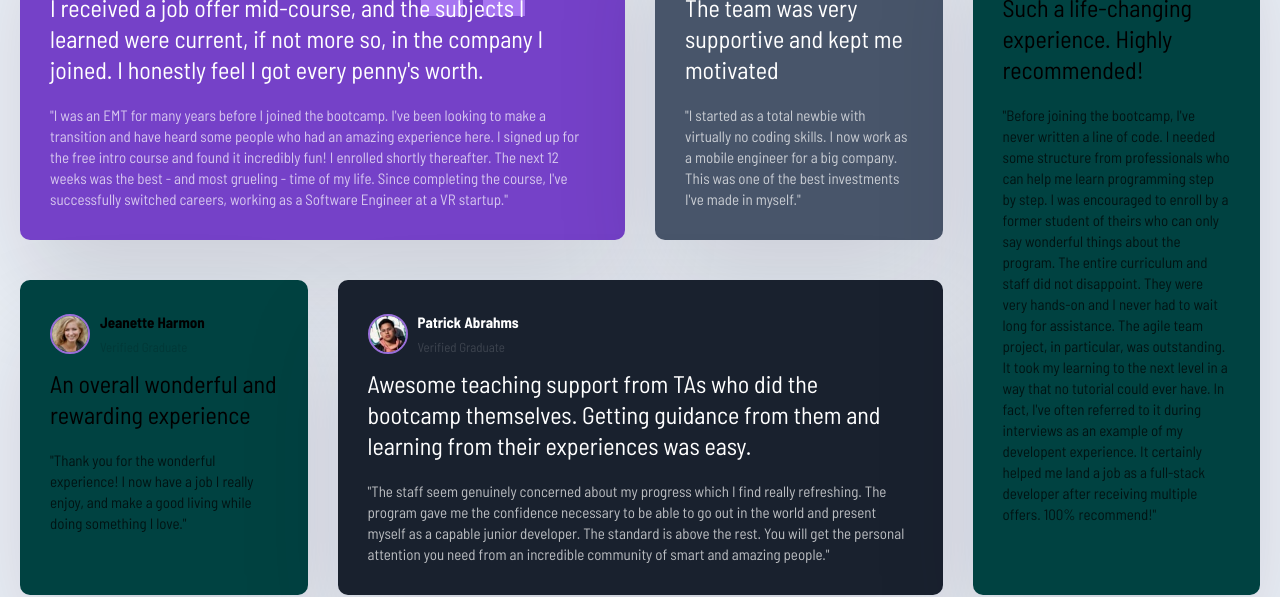
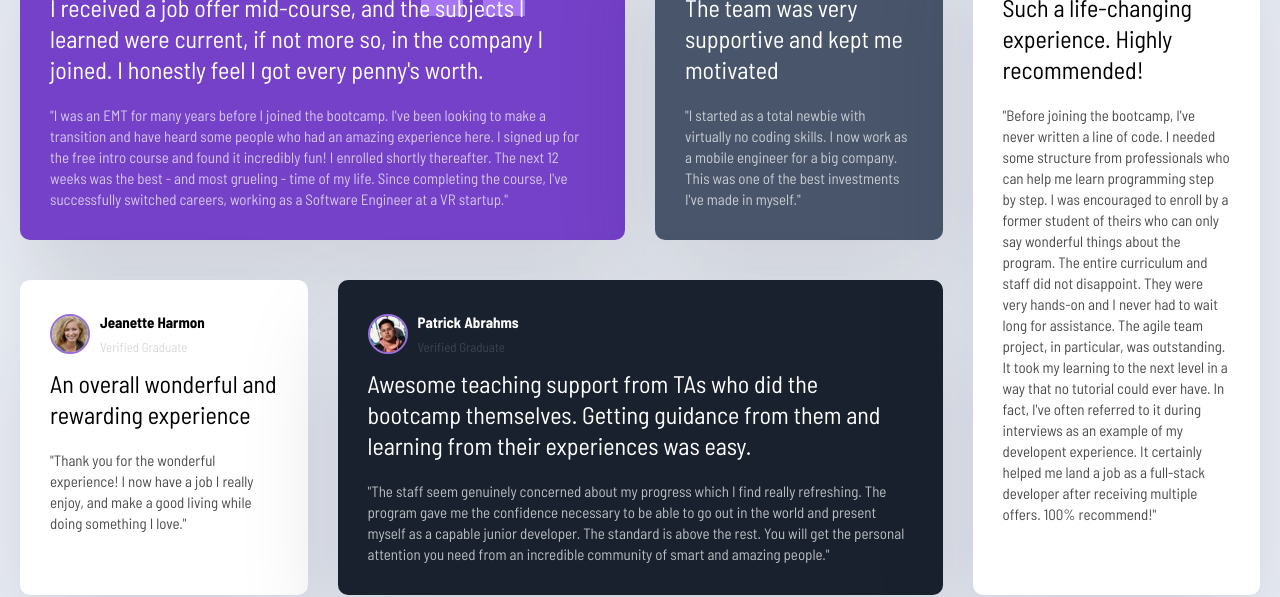
Before and after one commit to TopBoy7/css-grid, a plain HTML site: page index.html in a window 1280 px wide. Shown: the part 216-813 px from the top of the page. Drawn offline with Linux system fonts and the light colour scheme.

Commit message:
Update style.css

```diff
--- a/css/style.css
+++ b/css/style.css
@@ -24,7 +24,7 @@ body {
 }
 
 .card {
-  background: hsl(179, 100%, 13%);
+  background: #fff;
   border-radius: 10px;
   padding: 30px;
   box-shadow: rgba(17, 12, 46, 0.15) 0px 48px 100px 0px;
```
